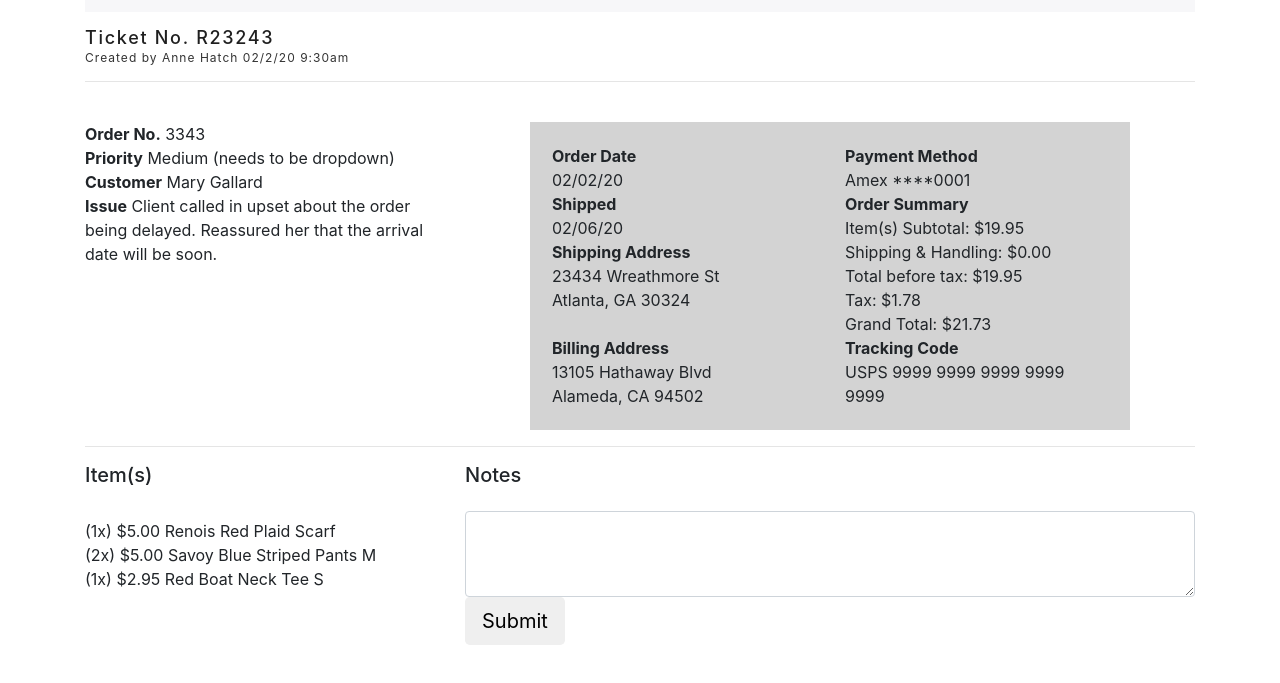
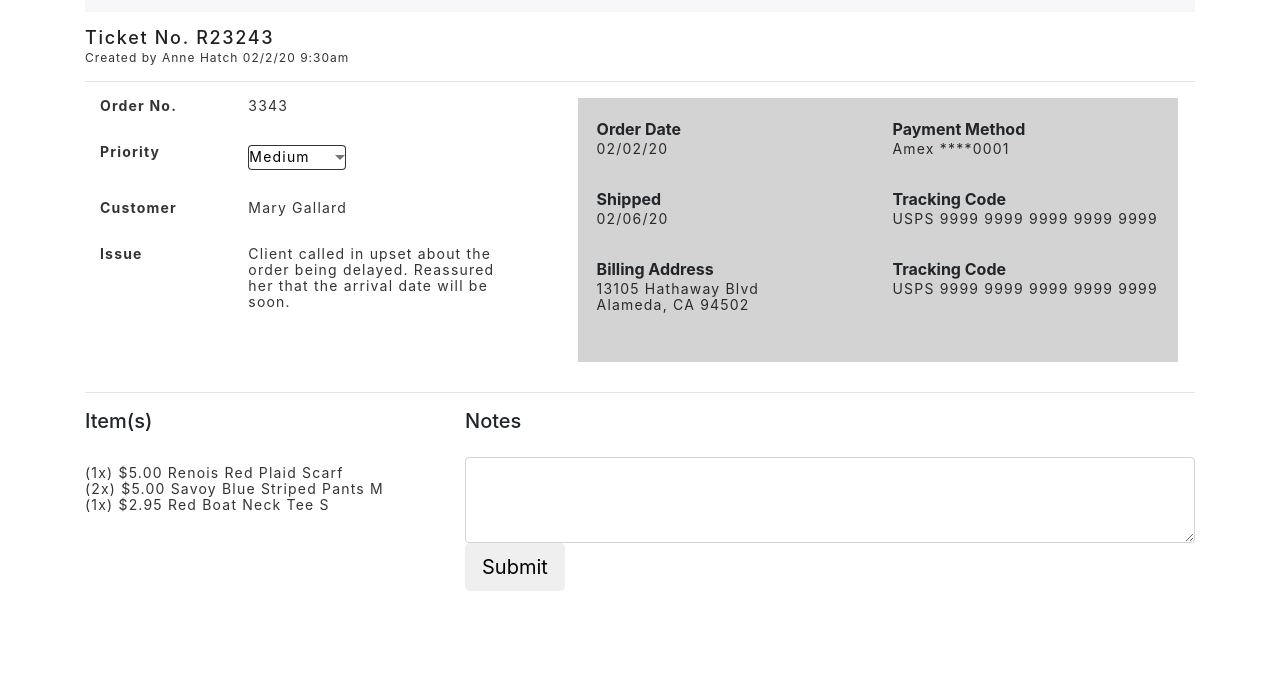
Before and after one commit to mchiang62/customer-order-tracking, a website: page public/index.html in a window 1280 px wide. Shown: the part 73-756 px from the top of the page. Drawn offline with nearby package versions, Linux system fonts and the light colour scheme.

Commit message:
updated left column

```diff
--- a/public/css/styles.css
+++ b/public/css/styles.css
@@ -85,4 +85,31 @@ h4 {
 
 p {
   margin: 0;
+  font-size: 14px;
+  line-height: 16px;
+  letter-spacing: 1.194px;
+
+  color: rgba(0, 0, 0, 0.8);
 }
+
+select {
+  -webkit-appearance: none;
+  -moz-appearance: none;
+  appearance: none; /* Remove default arrow */
+  background-image: url(./images/Shape.png) !important; /* Add custom arrow */
+  background-repeat: no-repeat !important;
+  background-position: right !important;
+  width: 98px;
+  height: 25px;
+  background: #ffffff;
+  border: 1px solid rgba(0, 0, 0, 0.8);
+  box-sizing: border-box;
+  border-radius: 4px;
+  font-size: 14px;
+  line-height: 16px;
+  letter-spacing: 1.194px;
+}
+
+.row {
+    margin-bottom: 30px;
+}
--- a/public/index.html
+++ b/public/index.html
@@ -50,18 +50,47 @@
 
 
         <div class="row">
-            <div class="col-lg-4">
-
-                <br>
-                <p><b>Order No.</b> 3343</p>
-                <p><b>Priority</b> Medium (needs to be dropdown)</p>
-                <p><b>Customer</b> Mary Gallard</p>
-                <p><b>Issue</b> Client called in upset about the order being delayed. Reassured her that the arrival
-                    date will be soon.</p>
+            <div class="col-lg-5">
+                <div class="container">
+                    <div class="row">
+                        <div class="col-lg-4">
+                            <p><b>Order No.</b></p>
+                        </div>
+                        <div class="col-lg-8">
+                            <p>3343</p>
+                        </div>
+                    </div>
+                    <div class="row">
+                        <div class="col-lg-4">
+                            <p><b>Priority</b></p>
+                        </div>
+                        <div class="col-lg-8">
+                            <select>
+                                <option value="Medium">Medium</option>
+                                <option value="Small">Small</option>
+                            </select>
+                        </div>
+                    </div>
+                    <div class="row">
+                        <div class="col-lg-4">
+                            <p><b>Customer</b></p>
+                        </div>
+                        <div class="col-lg-8">
+                            <p>Mary Gallard</p>
+                        </div>
+                    </div>
+                    <div class="row">
+                        <div class="col-lg-4">
+                            <p><b>Issue</b></p>
+                        </div>
+                        <div class="col-lg-8">
+                            <p>Client called in upset about the order being delayed. Reassured her that the arrival date will be soon.</p>
+                        </div>
+                    </div>
+                </div>
             </div>
 
-            <div class="col-lg-8">
-                <br>
+            <div class="col-lg-7">
                 <div id="details" class="container">
                     <div class="row">
                         <div class="col-lg-6">
@@ -77,18 +106,22 @@
                         <div class="col-lg-6">
                             <b>Shipped</b>
                             <p>02/06/20</p>
-                            <b>Shipping Address</b>
+                            <!-- <b>Shipping Address</b>
                             <p>23434 Wreathmore St</p>
-                            <p>Atlanta, GA 30324</p>
+                            <p>Atlanta, GA 30324</p> -->
                         </div>
                         <div class="col-lg-6">
+                            <b>Tracking Code</b>
+                            <p>USPS 9999 9999 9999 9999 9999</p>
+                        </div>
+                        <!-- <div class="col-lg-6">
                             <b>Order Summary</b>
                             <p>Item(s) Subtotal: $19.95</p>
                             <p>Shipping & Handling: $0.00</p>
                             <p>Total before tax: $19.95</p>
                             <p>Tax: $1.78</p>
                             <p>Grand Total: $21.73</p>
-                        </div>
+                        </div> -->
                     </div>
                     <div class="row">
                         <div class="col-lg-6">
```
Also changed, not shown: public/css/images/Shape.png (added).
